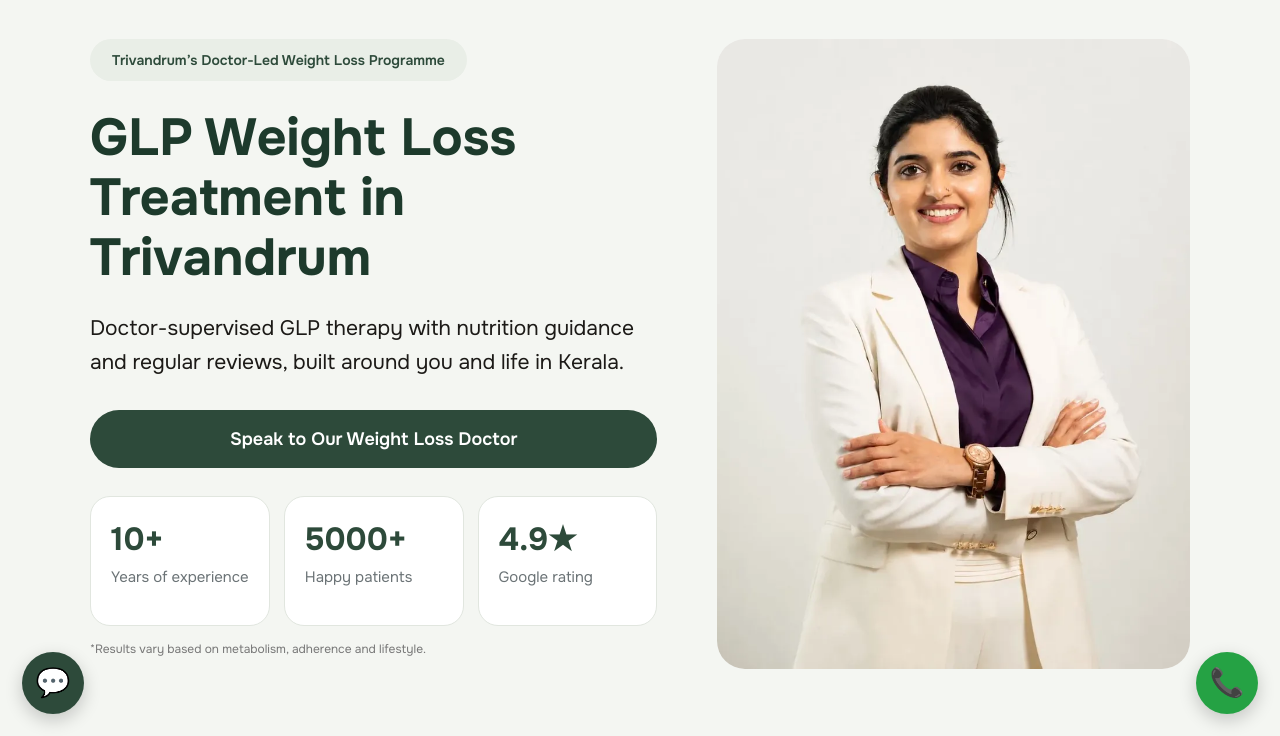
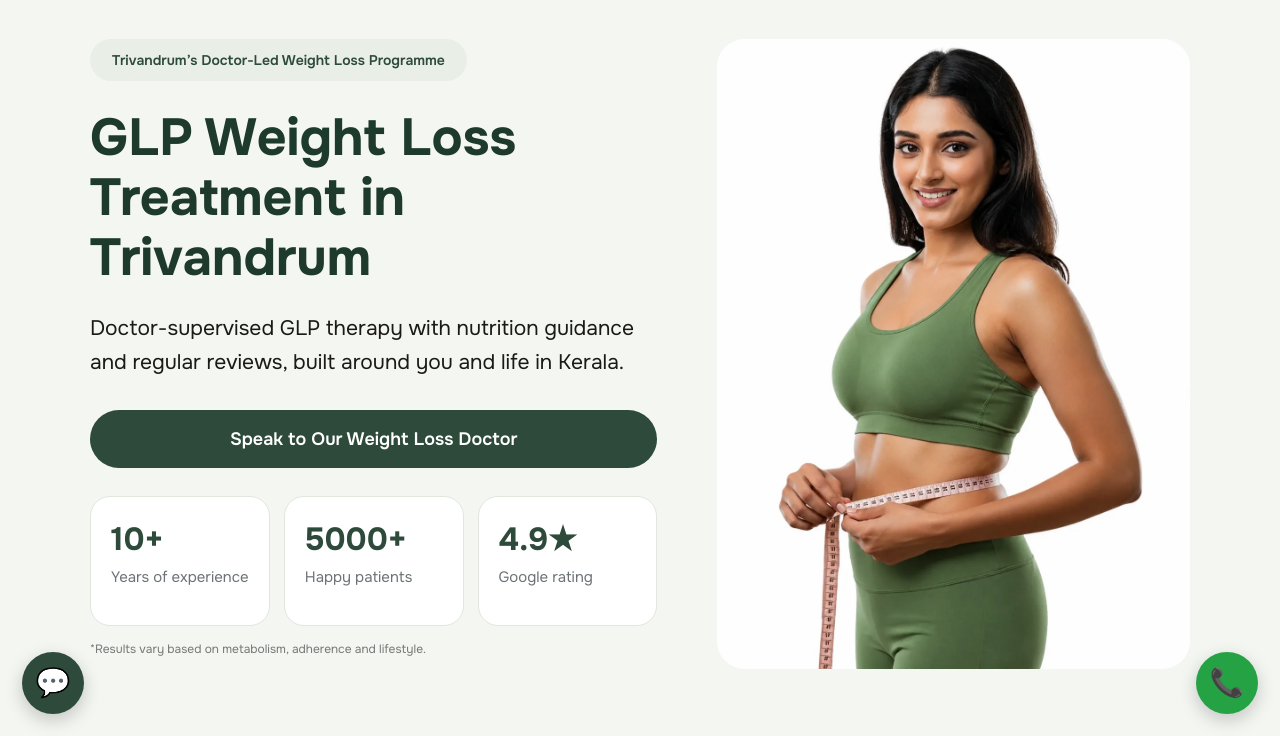
Before and after one commit to abc360clinic-ux/Facelittreatments, a plain HTML site: page glp1-trivandrum/index.html in a window 1280 px wide. Shown: the part 64-800 px from the top of the page. Drawn offline with Linux system fonts and the light colour scheme.

Commit message:
Use new hero image on GLP page
Co-Authored-By: Claude Sonnet 5.5 <noreply@anthropic.com>

```diff
--- a/glp1-trivandrum/index.html
+++ b/glp1-trivandrum/index.html
@@ -3,7 +3,7 @@
 <title>GLP Weight Loss Treatment in Trivandrum | Facelit Aesthetic &amp; Longevity Clinic</title>
 <meta name="description" content="Doctor-supervised GLP weight loss programme with diagnostics, nutrition and follow-up at Facelit, Kowdiar, Thiruvananthapuram.">
 <link rel="preload" as="font" type="font/woff2" href="/assets/fonts/onest-latin.woff2" crossorigin><link rel="preload" as="font" type="font/woff2" href="/assets/fonts/lora-latin.woff2" crossorigin>
-<link rel="stylesheet" href="/medifacials/style.css">
+<link rel="preload" as="image" href="/assets/glp-hero.webp" fetchpriority="high"><link rel="stylesheet" href="/medifacials/style.css">
 <style>
 .hero-box{background:#fff;border-radius:20px;padding:28px;box-shadow:0 8px 28px rgba(0,0,0,.08)}
 .hero-box h2{font-size:24px;margin-bottom:6px}
@@ -30,7 +30,7 @@ body{background:#f4f6f2}
 .g-h1{font:700 52px/1.15 Onest,sans-serif;color:#1d3a2c;margin:28px 0 24px}.g-lead{font-size:21px;line-height:1.6;color:#1c1a17;margin:0 0 30px}
 .tiles{display:grid;grid-template-columns:repeat(3,1fr);gap:14px;margin:28px 0 14px}.tile{background:#fff;border:1px solid #e1e6df;border-radius:20px;padding:22px 20px;min-height:130px}
 .tile b{display:block;font:700 32px Onest,sans-serif;color:#2d4a3a;margin-bottom:6px}.tile span{font-size:15px;color:#6b7376;line-height:1.4}
-.g-img{background:#fff;border-radius:28px;overflow:hidden;aspect-ratio:3/4}.g-img img{width:100%;height:100%;object-fit:cover;object-position:top}
+.g-img{background:#fff;border-radius:28px;overflow:hidden;aspect-ratio:3/4}.g-img img{width:100%;height:100%;object-fit:cover;object-position:50% 20%}
 .fab{position:fixed;bottom:22px;width:62px;height:62px;border-radius:50%;display:flex;align-items:center;justify-content:center;color:#fff;font-size:28px;text-decoration:none;box-shadow:0 6px 18px rgba(0,0,0,.2);z-index:10}.fab-wa{left:22px;background:#2d4a3a}.fab-call{right:22px;background:#25a244}
 @media(max-width:900px){.nav nav{display:none}.g-grid{grid-template-columns:1fr;gap:30px}.g-h1{font-size:36px}.g-lead{font-size:17px}.fab{bottom:80px}.tile b{font-size:24px}}
 
@@ -65,7 +65,7 @@ body{background:#f4f6f2}
 <a class="pill pill-wide" href="#book">Speak to Our Weight Loss Doctor</a>
 <div class="tiles"><div class="tile"><b>10+</b><span>Years of experience</span></div><div class="tile"><b>5000+</b><span>Happy patients</span></div><div class="tile"><b>4.9★</b><span>Google rating</span></div></div>
 <p class="fine">*Results vary based on metabolism, adherence and lifestyle.</p></div>
-<div class="g-img"><img fetchpriority="high" decoding="async" src="/assets/devi.webp" alt="Dr. Devi KR, Facelit Trivandrum" width="1143" height="1376"></div></div></section>
+<div class="g-img"><img fetchpriority="high" decoding="async" src="/assets/glp-hero.webp" alt="Woman measuring her waist" width="1065" height="1477"></div></div></section>
 
 <section class="sec" id="why"><div class="c center"><p class="eb">Why supervision matters</p><h2 class="h">Weight loss with a doctor in charge</h2><p class="sb">A doctor-led programme looks at you as a whole person.</p>
 <div class="strip"><div><i>🎯</i><b>Personalised</b><span>A plan built around your body, history and goals.</span></div><div><i>🛡️</i><b>Clinically Guided</b><span>Treatment decided and monitored by a doctor.</span></div><div><i>📈</i><b>Tracked</b><span>Regular reviews so your plan keeps pace with you.</span></div><div><i>🧍</i><b>Holistic</b><span>Medical, nutrition and lifestyle support together.</span></div></div>
```
Also changed, not shown: assets/glp-hero.webp (added).
